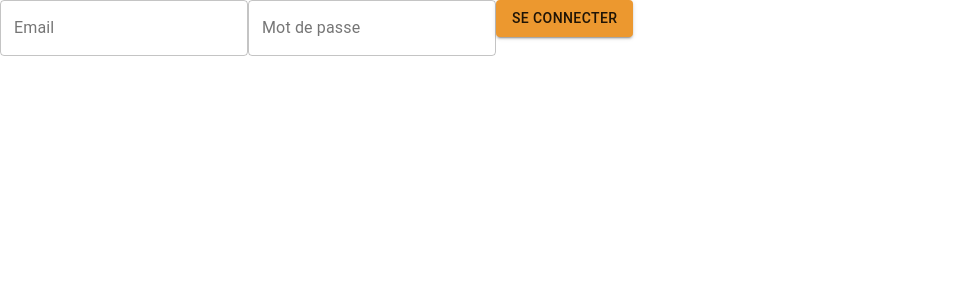
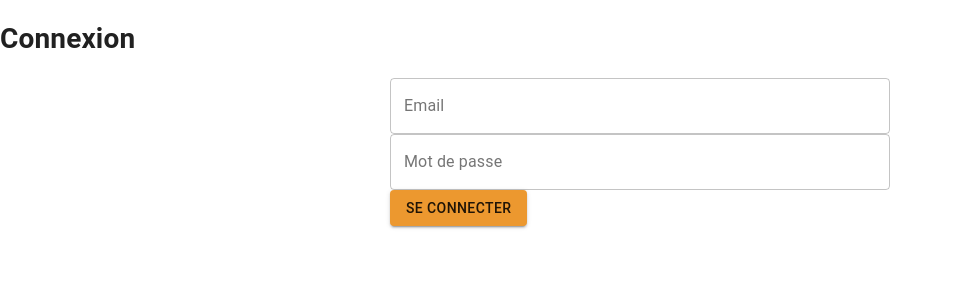
Before and after one commit to WildCodeSchool/2020-11-wns-paris-groupe3-projet-front, a React (Create React App) app: page / in a window 1280 px wide. Shown: the top 300 px of the page, without its empty margins (0-953 px from the left). Built offline with nearby package versions, Linux system fonts and the light colour scheme.

Commit message:
added style with styled components

```diff
--- a/package.json
+++ b/package.json
@@ -14,6 +14,7 @@
     "@types/react-big-calendar": "^0.24.8",
     "@types/react-dom": "^16.9.9",
     "@types/react-router-dom": "^5.1.7",
+    "@types/styled-components": "^5.1.7",
     "@typescript-eslint/eslint-plugin": "^4.8.1",
     "@typescript-eslint/parser": "^4.8.1",
     "babel-eslint": "^10.1.0",
@@ -38,6 +39,7 @@
     "react-dom": "^17.0.1",
     "react-router-dom": "^5.2.0",
     "react-scripts": "^4.0.0",
+    "styled-components": "^5.2.1",
     "typescript": "^4.0.5",
     "web-vitals": "^0.2.4"
   },
--- a/src/components/Login.tsx
+++ b/src/components/Login.tsx
@@ -1,23 +1,24 @@
 import React from 'react';
+import Button from '@material-ui/core/Button';
 
-import TextField from '@material-ui/core/TextField';
-import Button from '@material-ui/core/Button';
+import { TextInput, Form, Error } from '../styles/auth-form';
 
 const Login = ({ onSubmit, onChange, errors }: any): JSX.Element => {
   return (
     <div>
-      <form onSubmit={onSubmit}>
-        <TextField id="outlined-basic" label="Email" variant="outlined" name="email" onChange={onChange} />
-        <TextField id="outlined-basic" label="Mot de passe" variant="outlined" name="password" onChange={onChange} />
+      <h1>Connexion</h1>
+      <Form onSubmit={onSubmit}>
+        <TextInput id="outlined-basic" label="Email" variant="outlined" name="email" onChange={onChange} />
+        <TextInput id="outlined-basic" label="Mot de passe" variant="outlined" name="password" onChange={onChange} />
         <Button variant="contained" color="primary" type="submit">
           Se connecter
         </Button>
-      </form>
+      </Form>
       {Object.keys(errors).length > 0 && (
         <div className="ui error message">
           <ul className="list">
             {Object.values(errors).map((value: any) => (
-              <li key={value}>{value}</li>
+              <Error key={value}>{value}</Error>
             ))}
           </ul>
         </div>
--- /dev/null
+++ b/src/styles/auth-form.tsx
@@ -0,0 +1,24 @@
+import styled from 'styled-components';
+import TextField from '@material-ui/core/TextField';
+import theme from '../theme';
+
+export const Form = styled.form`
+  width: 500px;
+  margin: auto;
+`;
+
+export const Error = styled.li`
+  color: ${theme.palette.error.main};
+`;
+
+export const TextInput = styled(TextField)`
+  width: 500px;
+`;
+
+export const ButtonChangeForm = styled.button`
+  border: none;
+  background-color: transparent;
+  color: ${theme.palette.secondary.main};
+  outline: none;
+  cursor: pointer;
+`;
--- a/src/theme.tsx
+++ b/src/theme.tsx
@@ -17,6 +17,16 @@ const theme = createMuiTheme({
       default: '#fff',
     },
   },
+  overrides: {
+    MuiButton: {
+      root: {
+        backgroundColor: '#EC982F',
+        '&:hover': {
+          backgroundColor: '#EAB575',
+        },
+      },
+    },
+  },
 });
 
 export default theme;
```
